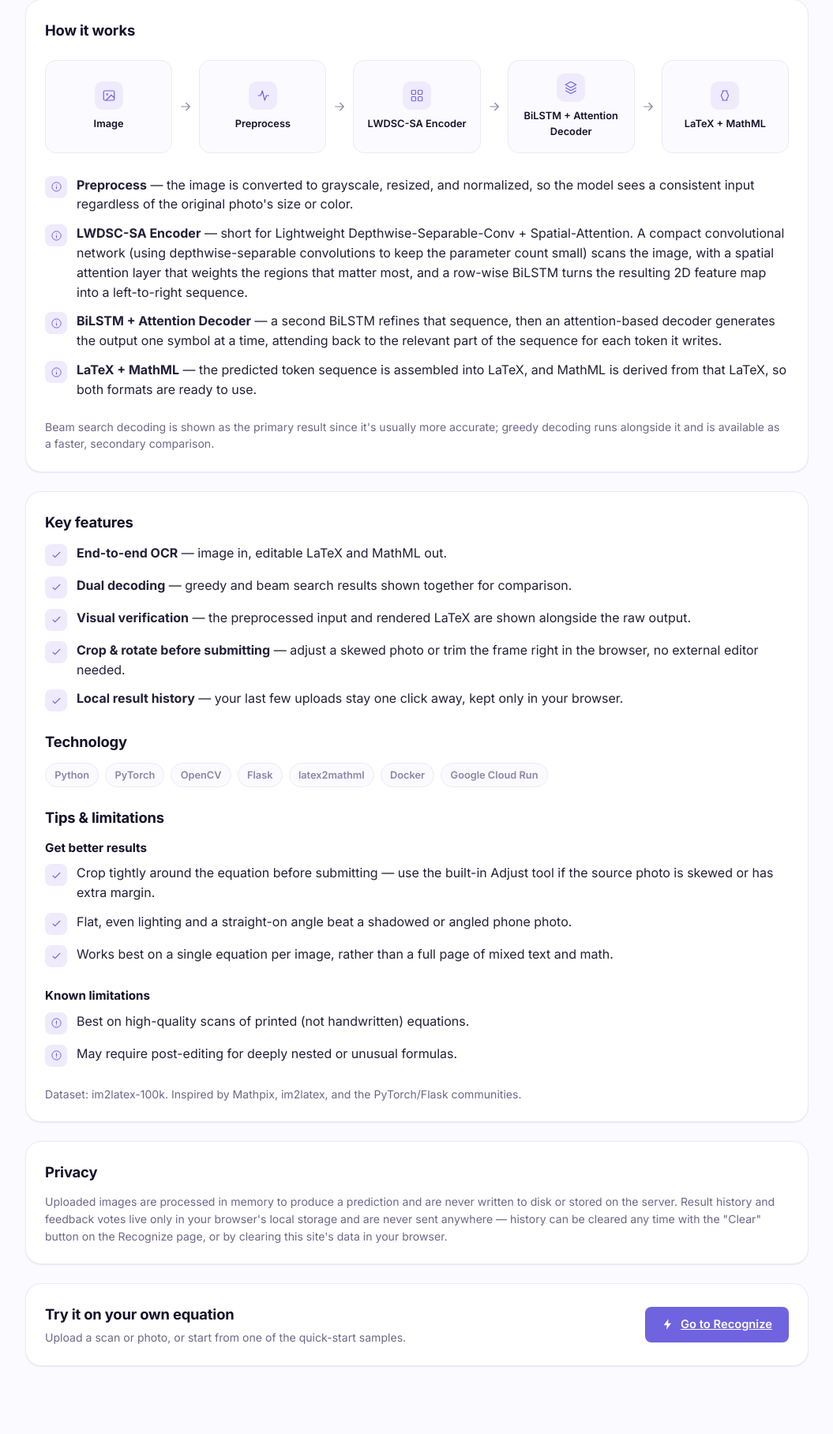
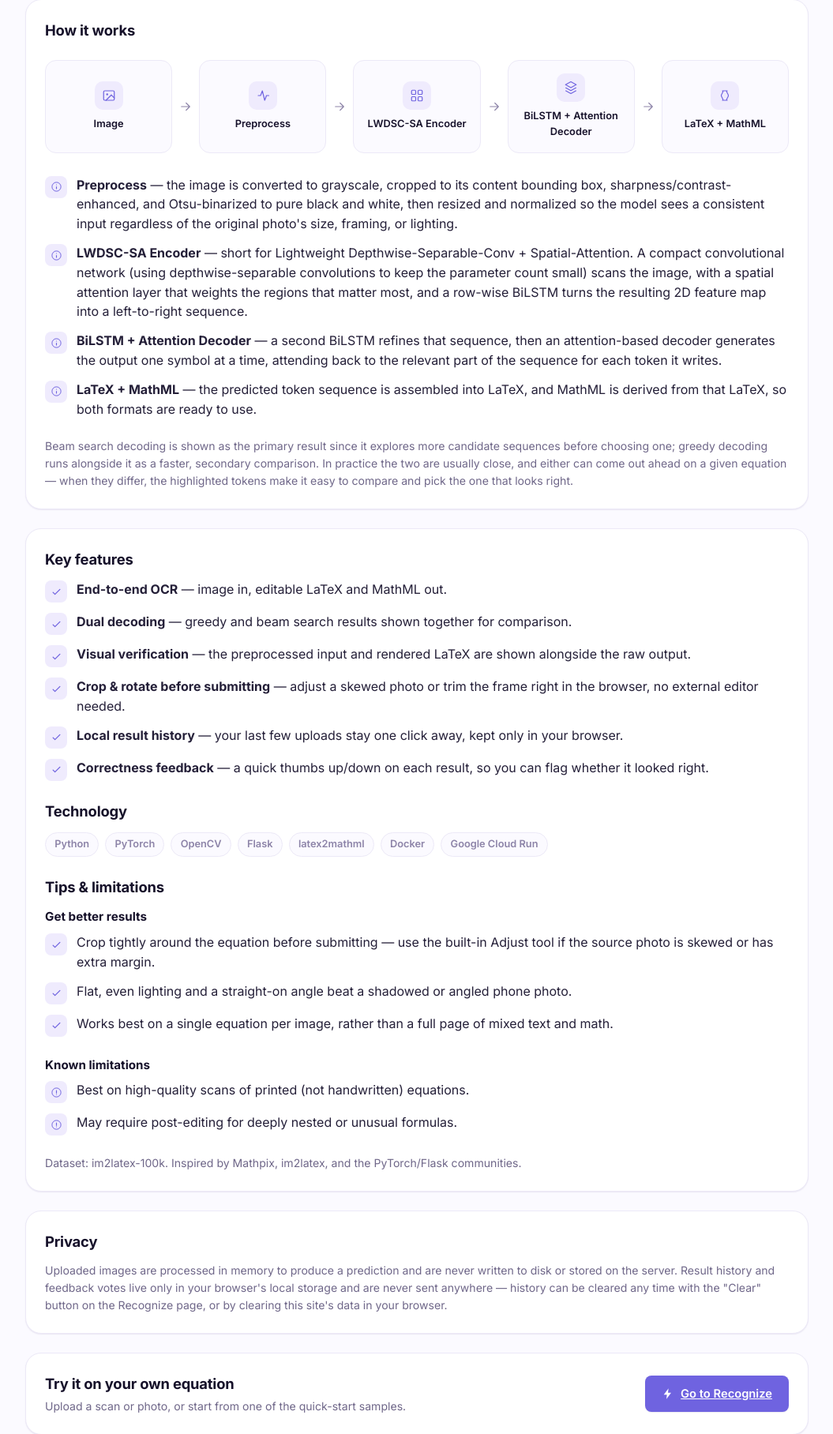
Before and after one commit to gurpreetmattu/formulate-equation-ocr, a Flask app: page /about in a window 1280 px wide. Shown: the part 410-2226 px from the top of the page at 79% size, without its empty margins (112-1167 px from the left). Run offline with Flask 3, Linux system fonts and the light colour scheme.

Commit message:
Fix inaccuracies on the About page found during a content audit
- The Preprocess step description omitted the crop-to-content, sharpen/
  contrast-enhance, and Otsu-binarize steps that preprocessing.py
  actually performs -- it only mentioned grayscale/resize/normalize.
- "Beam search... is usually more accurate" wasn't backed by what we
  actually measured: the recorded eval showed beam search doing worse
  than greedy on exact match, BLEU, and WER (see the beam-search
  length-normalization fix earlier this session). Reworded to describe
  what beam search does (explores more candidates) rather than assert
  an accuracy claim the data doesn't support, and to point at the
  diff-highlighting UI as the actual way to compare the two.
- Added the missing "Correctness feedback" (thumbs up/down) bullet to
  Key features -- a real, shipped feature that was never listed.

Co-Authored-By: Claude Sonnet 5 <noreply@anthropic.com>
Claude-Session: https://claude.ai/code/session_01RbADairYNVg7HksSRJJcZT

```diff
--- a/app/templates/about.html
+++ b/app/templates/about.html
@@ -42,7 +42,7 @@
   <ul class="feature-list" style="margin-top: var(--space-4);">
     <li>
       <span class="feat-icon"><svg width="15" height="15" viewBox="0 0 24 24" fill="none"><circle cx="12" cy="12" r="9" stroke="currentColor" stroke-width="1.6"/><path d="M12 16v-4M12 8h.01" stroke="currentColor" stroke-width="1.8" stroke-linecap="round"/></svg></span>
-      <div><strong>Preprocess</strong> &mdash; the image is converted to grayscale, resized, and normalized, so the model sees a consistent input regardless of the original photo's size or color.</div>
+      <div><strong>Preprocess</strong> &mdash; the image is converted to grayscale, cropped to its content bounding box, sharpness/contrast-enhanced, and Otsu-binarized to pure black and white, then resized and normalized so the model sees a consistent input regardless of the original photo's size, framing, or lighting.</div>
     </li>
     <li>
       <span class="feat-icon"><svg width="15" height="15" viewBox="0 0 24 24" fill="none"><circle cx="12" cy="12" r="9" stroke="currentColor" stroke-width="1.6"/><path d="M12 16v-4M12 8h.01" stroke="currentColor" stroke-width="1.8" stroke-linecap="round"/></svg></span>
@@ -58,7 +58,7 @@
     </li>
   </ul>
 
-  <p class="hint" style="margin-top: var(--space-4);">Beam search decoding is shown as the primary result since it's usually more accurate; greedy decoding runs alongside it and is available as a faster, secondary comparison.</p>
+  <p class="hint" style="margin-top: var(--space-4);">Beam search decoding is shown as the primary result since it explores more candidate sequences before choosing one; greedy decoding runs alongside it as a faster, secondary comparison. In practice the two are usually close, and either can come out ahead on a given equation &mdash; when they differ, the highlighted tokens make it easy to compare and pick the one that looks right.</p>
 </section>
 
 <section class="card">
@@ -83,6 +83,10 @@
     <li>
       <span class="feat-icon"><svg width="15" height="15" viewBox="0 0 24 24" fill="none"><path d="M5 13l4 4L19 7" stroke="currentColor" stroke-width="2" stroke-linecap="round" stroke-linejoin="round"/></svg></span>
       <div><strong>Local result history</strong> — your last few uploads stay one click away, kept only in your browser.</div>
+    </li>
+    <li>
+      <span class="feat-icon"><svg width="15" height="15" viewBox="0 0 24 24" fill="none"><path d="M5 13l4 4L19 7" stroke="currentColor" stroke-width="2" stroke-linecap="round" stroke-linejoin="round"/></svg></span>
+      <div><strong>Correctness feedback</strong> — a quick thumbs up/down on each result, so you can flag whether it looked right.</div>
     </li>
   </ul>
 
```
